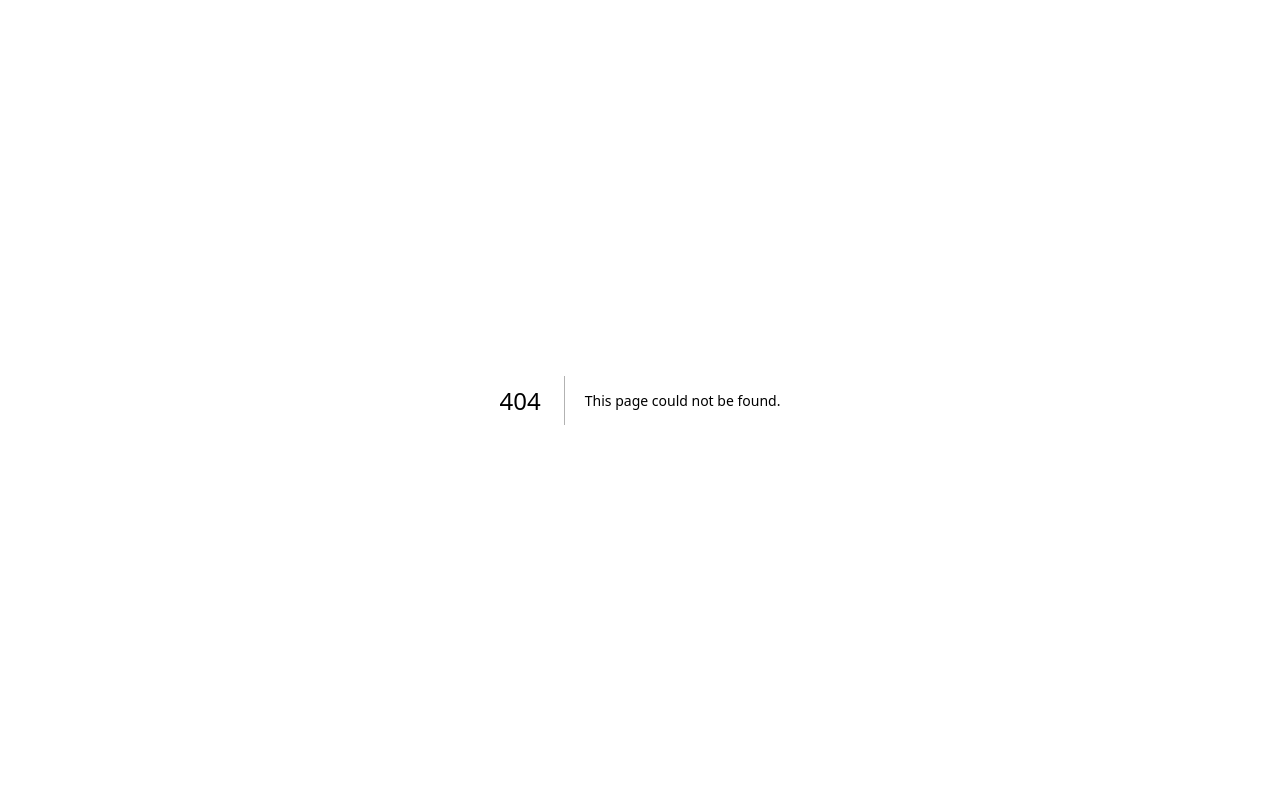
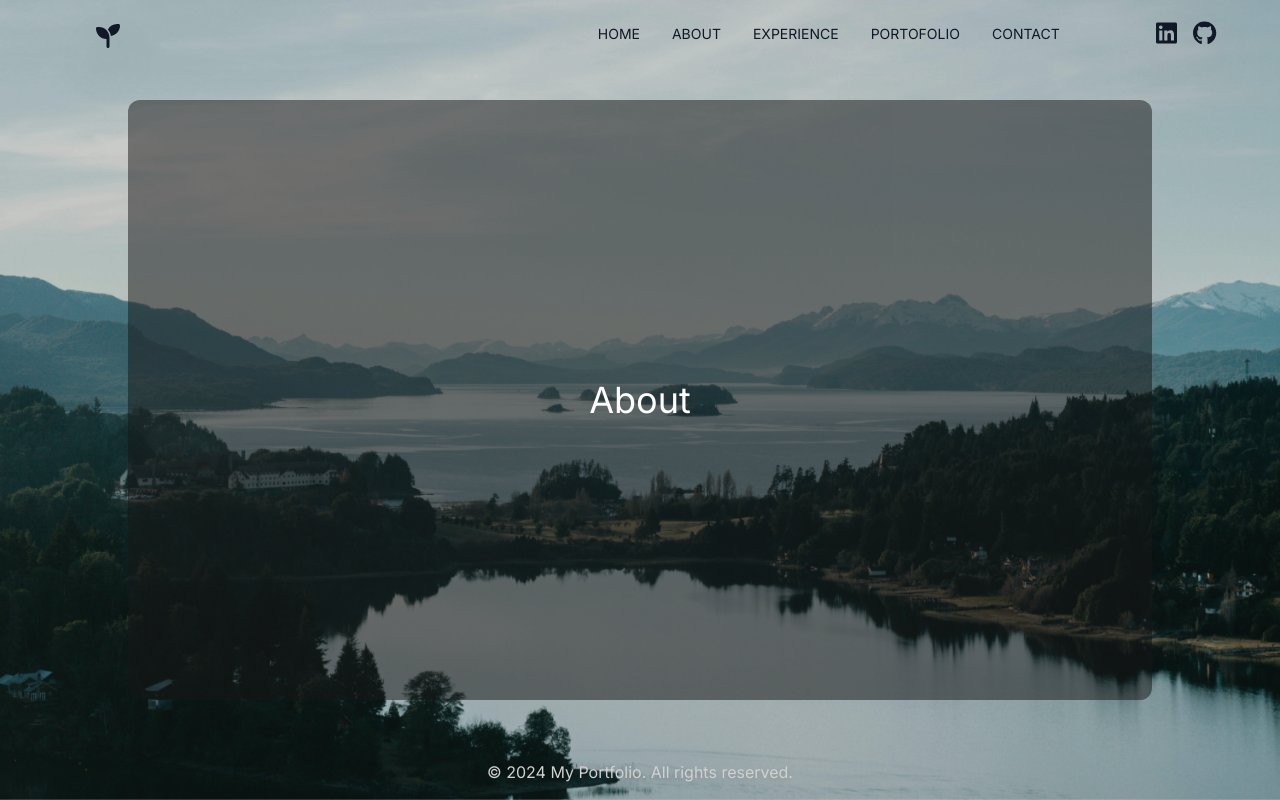
Before and after one commit to AdonisS2004/portfolio, a Next.js app: page /pages/about in a window 1280 px wide. Before the commit this address had no page. Built offline with nearby package versions, Linux system fonts and the light colour scheme.

Commit message:
Implemented Page routing with Next.js next/link;

```diff
--- a/package.json
+++ b/package.json
@@ -17,7 +17,8 @@
     "caniuse-lite": "^1.0.30001651",
     "next": "14.2.5",
     "react": "^18",
-    "react-dom": "^18"
+    "react-dom": "^18",
+    "react-router-dom": "^6.26.0"
   },
   "devDependencies": {
     "@types/node": "^20",
--- a/src/app/components/Footer.tsx
+++ b/src/app/components/Footer.tsx
@@ -3,9 +3,9 @@ import { FontAwesomeIcon } from "@fortawesome/react-fontawesome";
 
 export default function Footer() {
     return (
-        <footer className="bg-neutral-950 text-white py-4">
+        <footer className = "text-white py-4 fixed left-0 right-0 bottom-0">
             <div className="container mx-auto px-4 text-center">
-                <p>&copy; 2024 My Portfolio. All rights reserved.</p>
+                <p className="drop-shadow-md">&copy; 2024 My Portfolio. All rights reserved.</p>
                 {/* <div className="mt-2">
                     <a href="https://github.com/AdonisS2004" className="hover:text-gray-400 mx-2">
                         <FontAwesomeIcon icon={faGithub} />
--- a/src/app/components/Header.tsx
+++ b/src/app/components/Header.tsx
@@ -2,6 +2,7 @@ import { FontAwesomeIcon } from "@fortawesome/react-fontawesome";
 import { faBars } from "@fortawesome/free-solid-svg-icons";
 import { faSeedling } from "@fortawesome/free-solid-svg-icons";
 import { faLinkedin, faGithub} from "@fortawesome/free-brands-svg-icons";
+import Link from "next/link";
 
 export default function Header() {
   const list_item_css = [
@@ -27,15 +28,15 @@ export default function Header() {
       </span>
       <nav className = "hidden md:flex md:items-center md:gap-x-4">
         <ul className = "md:flex md:items-center text-sm">
-          <li className = {list_item_css.join(' ')}><a href="#">HOME</a></li>
-          <li className = {list_item_css.join(' ')}><a href="#">ABOUT</a></li>
-          <li className = {list_item_css.join(' ')}><a href="#">EXPERIENCE</a></li>
-          <li className = {list_item_css.join(' ')}><a href="#">PORTOFOLIO</a></li>
-          <li className = {list_item_css.join(' ')}><a href="#">CONTACT</a></li>
+          <li><Link href={"/pages/landing"} className = {list_item_css.join(' ')}>HOME</Link></li>
+          <li><Link href={"/pages/about"} className = {list_item_css.join(' ')}>ABOUT</Link></li>
+          <li><Link href={"/pages/experience"} className = {list_item_css.join(' ')}>EXPERIENCE</Link></li>
+          <li><Link href={"/pages/portfolio"} className = {list_item_css.join(' ')}>PORTOFOLIO</Link></li>
+          <li><Link href={"/pages/contact"} className = {list_item_css.join(' ')}>CONTACT</Link></li>
         </ul>
         <ul className="flex items-center gap-x-4 md:mx-8 lg:mx-16 text-2xl">
           <li className="hover:text-blue-500 drop-shadow-2xl"><a href="https://www.linkedin.com/in/adonis-serrano/"><FontAwesomeIcon icon={faLinkedin} /></a></li>
-          <li className="hover:text-blue-500 drop-shadow-2xl"><a href="#"><FontAwesomeIcon icon={faGithub} /></a></li>
+          <li className="hover:text-blue-500 drop-shadow-2xl"><a href="https://github.com/AdonisS2004" target="_"><FontAwesomeIcon icon={faGithub} /></a></li>
         </ul>
       </nav>
     </header>
--- a/src/app/components/Layout.tsx
+++ /dev/null
@@ -1,15 +0,0 @@
-import Header from "./Header";
-import Footer from "./Footer";
-
-export default function Layout({ children }: { children: React.ReactNode }) {
-  return (
-    <div>
-        <Header />
-        <main className="w-screen h-screen bg-landing-image bg-fixed bg-cover flex justify-center items-center">
-          <div className="bg-neutral-900 bg-opacity-20 fixed left-0 top-0 right-0 z-10 w-screen h-screen"></div> {/* opacity overlay for bakcground image */}
-          {children}
-        </main>
-        <Footer />
-    </div>
-  );
-}
--- a/src/app/layout.tsx
+++ b/src/app/layout.tsx
@@ -3,6 +3,8 @@ import { Inter } from "next/font/google";
 import "./styles/globals.css";
 import { config } from '@fortawesome/fontawesome-svg-core'
 import '@fortawesome/fontawesome-svg-core/styles.css'
+import Header from "./components/Header";
+import Footer from "./components/Footer";
 config.autoAddCss = false
 
 
@@ -25,7 +27,14 @@ export default function RootLayout({
 }>) {
   return (
     <html lang="en">
-      <body className={inter.className}>{children}</body>
+      <body className={inter.className}>
+      <Header />
+        <main className="w-screen h-screen bg-landing-image bg-fixed bg-cover flex justify-center items-center">
+          <div className="bg-neutral-900 bg-opacity-20 fixed left-0 top-0 right-0 z-10 w-screen h-screen"></div> {/* opacity overlay for bakcground image */}
+          {children}
+        </main>
+      <Footer />
+      </body>
     </html>
   );
 }
--- a/src/app/page.tsx
+++ b/src/app/page.tsx
@@ -1,11 +1,13 @@
 import Image from "next/image";
-import Layout from "./components/Layout";
-import Landing from "./components/Landing";
+import Header from "./components/Header";
+import Footer from "./components/Footer"
+import Landing from "./pages/landing/page";
+import About from "./pages/about/page"
+import Portfolio from "./pages/portfolio/page"
+
 
 export default function Home() {
   return (
-    <Layout>
       <Landing />
-    </Layout>
   );
 }
--- /dev/null
+++ b/src/app/pages/about/page.tsx
@@ -0,0 +1,7 @@
+export default function About() {
+    return (
+        <main>
+            <h1 className="text-4xl">About</h1>
+        </main>
+    )
+}
--- /dev/null
+++ b/src/app/pages/contact/page.tsx
@@ -0,0 +1,7 @@
+export default function Contact() {
+    return (
+        <main>
+            <h1 className="text-4xl">Contact</h1>
+        </main>
+    )
+}
--- /dev/null
+++ b/src/app/pages/experience/page.tsx
@@ -0,0 +1,7 @@
+export default function Experience() {
+    return (
+        <main>
+            <h1 className="text-4xl">Experience</h1>
+        </main>
+    )
+}
--- /dev/null
+++ b/src/app/pages/landing/page.tsx
@@ -0,0 +1,7 @@
+export default function Landing() {
+    return (
+        <main>
+            <h1 className="text-4xl">This is where it begins...</h1>
+        </main>
+    )
+}
--- a/src/app/components/Landing.tsx
+++ b/src/app/pages/layout.tsx
@@ -1,7 +1,11 @@
-export default function Landing() {
+export default function RootLayout({
+    children,
+  }: Readonly<{
+    children: React.ReactNode;
+  }>) {
     return (
         <main className="w-4/5 h-3/4 rounded-xl bg-neutral-900 bg-opacity-50 z-30 flex justify-center items-center text-white font-customInter">
-            <h1 className="text-4xl">This is where it begins...</h1>
+            {children}
         </main>
-    )
-}
+    );
+  }
--- /dev/null
+++ b/src/app/pages/portfolio/page.tsx
@@ -0,0 +1,7 @@
+export default function Portfolio() {
+    return (
+        <main className="w-full h-full">
+            <h1 className="text-4xl">Portfolio</h1>
+        </main>
+    )
+}
```
Also changed, not shown: 1 other file (tests, documents, lock files or other folders).
